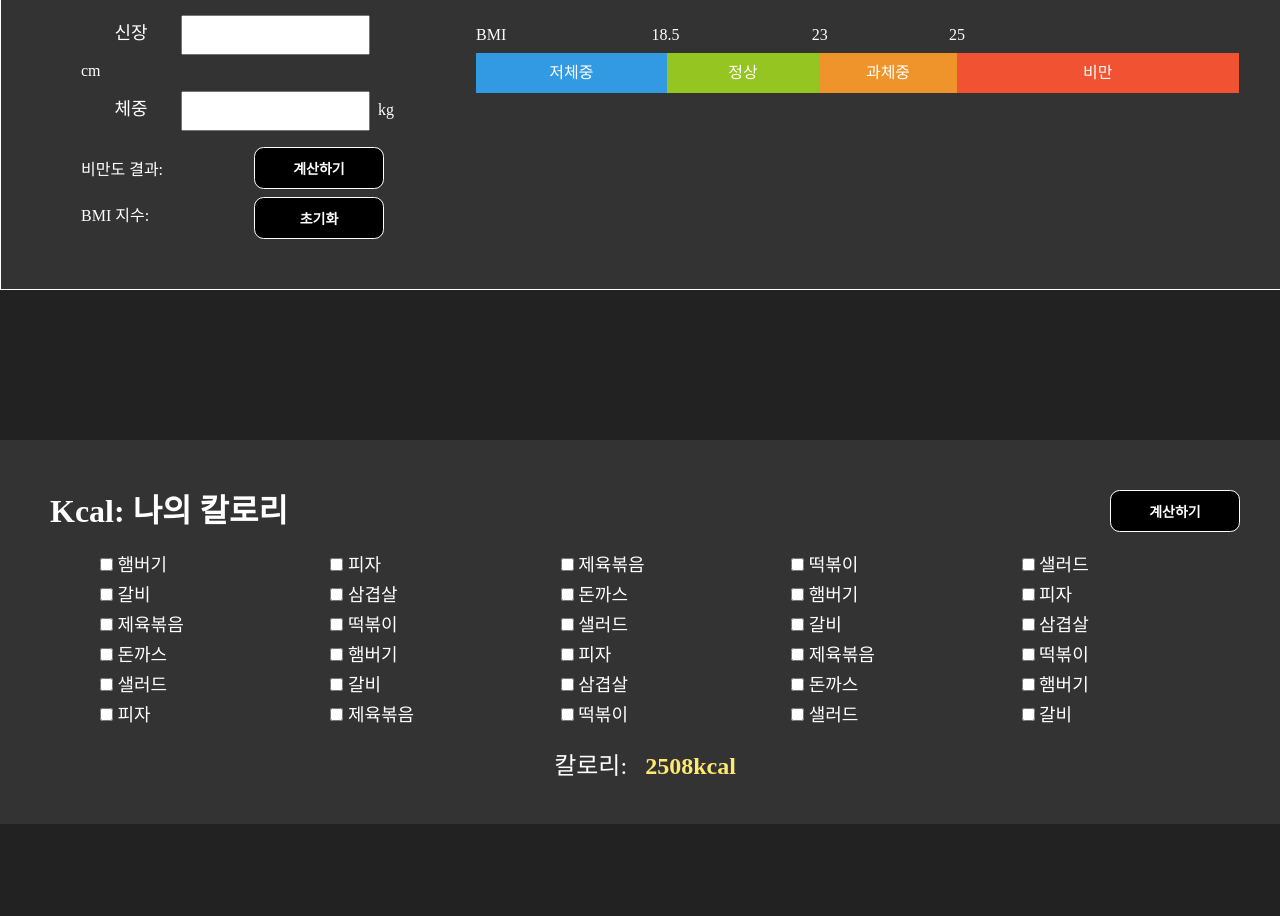
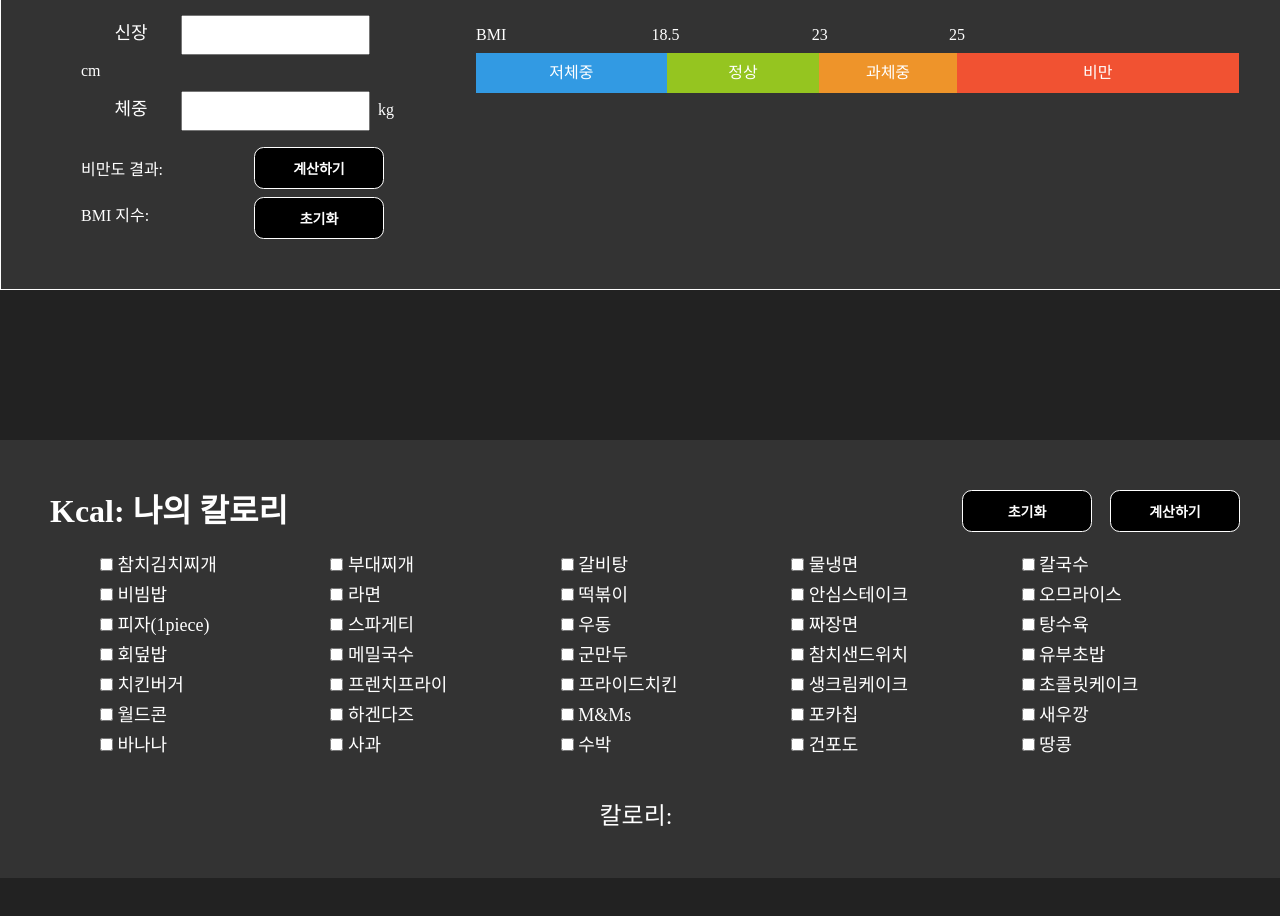
Before and after one commit to wecode-bootcamp-korea/49-2nd-DKDK-frontend, a React app: page / in a window 1280 px wide. Shown: the part 1952-2868 px from the top of the page. Built offline with nearby package versions, Linux system fonts and the light colour scheme.

Commit message:
[feat]메인 페이지 기능 구현2

```diff
--- /dev/null
+++ b/src/data/FOOD_KCAL.js
@@ -0,0 +1,39 @@
+const FOOD_KCAL = [
+  { id: 1, food_name: '참치김치찌개', kcal: 209 },
+  { id: 2, food_name: '부대찌개', kcal: 340 },
+  { id: 3, food_name: '갈비탕', kcal: 630 },
+  { id: 4, food_name: '물냉면', kcal: 502 },
+  { id: 5, food_name: '칼국수', kcal: 209 },
+  { id: 6, food_name: '비빔밥', kcal: 500 },
+  { id: 7, food_name: '라면', kcal: 450 },
+  { id: 8, food_name: '떡볶이', kcal: 482 },
+  { id: 9, food_name: '안심스테이크', kcal: 663 },
+  { id: 10, food_name: '오므라이스', kcal: 662 },
+  { id: 11, food_name: '피자(1piece)', kcal: 250 },
+  { id: 12, food_name: '스파게티', kcal: 473 },
+  { id: 13, food_name: '우동', kcal: 610 },
+  { id: 14, food_name: '짜장면', kcal: 670 },
+  { id: 15, food_name: '탕수육', kcal: 616 },
+  { id: 16, food_name: '회덮밥', kcal: 512 },
+  { id: 17, food_name: '메밀국수', kcal: 450 },
+  { id: 18, food_name: '군만두', kcal: 630 },
+  { id: 19, food_name: '참치샌드위치', kcal: 564 },
+  { id: 20, food_name: '유부초밥', kcal: 800 },
+  { id: 21, food_name: '치킨버거', kcal: 377 },
+  { id: 22, food_name: '프렌치프라이', kcal: 450 },
+  { id: 23, food_name: '프라이드치킨', kcal: 209 },
+  { id: 24, food_name: '생크림케이크', kcal: 244 },
+  { id: 25, food_name: '초콜릿케이크', kcal: 437 },
+  { id: 26, food_name: '월드콘', kcal: 263 },
+  { id: 27, food_name: '하겐다즈', kcal: 220 },
+  { id: 28, food_name: 'M&Ms', kcal: 250 },
+  { id: 29, food_name: '포카칩', kcal: 464 },
+  { id: 30, food_name: '새우깡', kcal: 440 },
+  { id: 31, food_name: '바나나', kcal: 81 },
+  { id: 32, food_name: '사과', kcal: 50 },
+  { id: 33, food_name: '수박', kcal: 21 },
+  { id: 34, food_name: '건포도', kcal: 315 },
+  { id: 35, food_name: '땅콩', kcal: 575 },
+];
+
+export default FOOD_KCAL;
--- a/src/pages/Main/Kcal/Kcal.js
+++ b/src/pages/Main/Kcal/Kcal.js
@@ -1,110 +1,71 @@
-import React from 'react';
+import React, { useState } from 'react';
+import '../../../data/FOOD_KCAL';
 import './Kcal.scss';
+import FOOD_KCAL from '../../../data/FOOD_KCAL';
 
 const Kcal = () => {
+  const [isClick, setIsClick] = useState(false);
+  const [checkedList, setCheckedList] = useState([]);
+
+  const onCheckedList = (checked, kcal) => {
+    setIsClick(false);
+
+    if (checked) {
+      setCheckedList(prev => [...prev, kcal]);
+    } else if (!checked) {
+      setCheckedList(checkedList.filter(el => el !== kcal));
+    }
+  };
+
+  const kcalSum = checkedList.reduce(
+    (acc, currentValue) => acc + currentValue,
+    0,
+  );
+
+  const handleClick = () => {
+    setIsClick(true);
+  };
+
+  const reset = () => {
+    setIsClick(false);
+    setCheckedList([]);
+    document.getElementById('kcalCheck').reset();
+  };
+
   return (
     <section className="kcal">
       <div className="kcalContent">
         <div className="topWrap">
           <h4>Kcal: 나의 칼로리</h4>
-          <button type="button" className="kcalBtn">
-            계산하기
-          </button>
+          <div>
+            <button type="button" className="kcalBtn" onClick={reset}>
+              초기화
+            </button>
+            <button type="button" className="kcalBtn" onClick={handleClick}>
+              계산하기
+            </button>
+          </div>
         </div>
-        <form className="kcalCheck">
-          <label>
-            <input type="checkbox" name="kcal" /> 햄버기
-          </label>
-          <label>
-            <input type="checkbox" name="kcal" /> 피자
-          </label>
-          <label>
-            <input type="checkbox" name="kcal" /> 제육볶음
-          </label>
-          <label>
-            <input type="checkbox" name="kcal" /> 떡볶이
-          </label>
-          <label>
-            <input type="checkbox" name="kcal" /> 샐러드
-          </label>
-          <label>
-            <input type="checkbox" name="kcal" /> 갈비
-          </label>
-          <label>
-            <input type="checkbox" name="kcal" /> 삼겹살
-          </label>
-          <label>
-            <input type="checkbox" name="kcal" /> 돈까스
-          </label>
-          <label>
-            <input type="checkbox" name="kcal" /> 햄버기
-          </label>
-          <label>
-            <input type="checkbox" name="kcal" /> 피자
-          </label>
-          <label>
-            <input type="checkbox" name="kcal" /> 제육볶음
-          </label>
-          <label>
-            <input type="checkbox" name="kcal" /> 떡볶이
-          </label>
-          <label>
-            <input type="checkbox" name="kcal" /> 샐러드
-          </label>
-          <label>
-            <input type="checkbox" name="kcal" /> 갈비
-          </label>
-          <label>
-            <input type="checkbox" name="kcal" /> 삼겹살
-          </label>
-          <label>
-            <input type="checkbox" name="kcal" /> 돈까스
-          </label>
-          <label>
-            <input type="checkbox" name="kcal" /> 햄버기
-          </label>
-          <label>
-            <input type="checkbox" name="kcal" /> 피자
-          </label>
-          <label>
-            <input type="checkbox" name="kcal" /> 제육볶음
-          </label>
-          <label>
-            <input type="checkbox" name="kcal" /> 떡볶이
-          </label>
-          <label>
-            <input type="checkbox" name="kcal" /> 샐러드
-          </label>
-          <label>
-            <input type="checkbox" name="kcal" /> 갈비
-          </label>
-          <label>
-            <input type="checkbox" name="kcal" /> 삼겹살
-          </label>
-          <label>
-            <input type="checkbox" name="kcal" /> 돈까스
-          </label>
-          <label>
-            <input type="checkbox" name="kcal" /> 햄버기
-          </label>
-          <label>
-            <input type="checkbox" name="kcal" /> 피자
-          </label>
-          <label>
-            <input type="checkbox" name="kcal" /> 제육볶음
-          </label>
-          <label>
-            <input type="checkbox" name="kcal" /> 떡볶이
-          </label>
-          <label>
-            <input type="checkbox" name="kcal" /> 샐러드
-          </label>
-          <label>
-            <input type="checkbox" name="kcal" /> 갈비
-          </label>
+        <form id="kcalCheck">
+          {FOOD_KCAL.map(food => {
+            const { id, food_name, kcal } = food;
+            return (
+              <label key={id}>
+                <input
+                  type="checkbox"
+                  name="kcal"
+                  onChange={e => {
+                    onCheckedList(e.target.checked, kcal);
+                  }}
+                />
+                &nbsp;{food_name}
+              </label>
+            );
+          })}
         </form>
         <div className="kcalResultWrap">
-          칼로리: <span className="kcalResult">2508kcal</span>
+          칼로리:
+          <span className="kcalResult">{isClick && ` ${kcalSum}kcal`}</span>
         </div>
       </div>
     </section>
--- a/src/pages/Main/Kcal/Kcal.scss
+++ b/src/pages/Main/Kcal/Kcal.scss
@@ -1,6 +1,5 @@
 .kcal {
   width: 1290px;
-  height: 384px;
   margin: 0 auto 150px auto;
   padding: 50px;
   color: #fff;
@@ -20,6 +19,7 @@
       .kcalBtn {
         width: 130px;
         height: 42px;
+        margin-left: 18px;
         border-radius: 0.6rem;
         font-size: 14px;
         font-weight: bold;
@@ -34,7 +34,7 @@
       }
     }
 
-    .kcalCheck {
+    #kcalCheck {
       display: grid;
       grid-template-columns: 218.4px 218.4px 218.4px 218.4px 218.4px;
       gap: 12px;
@@ -49,7 +49,7 @@
       align-items: center;
       width: 100%;
       height: 100%;
-      margin-top: 30px;
+      margin-top: 50px;
       font-size: 24px;
 
       .kcalResult {
--- a/src/pages/Main/Main.js
+++ b/src/pages/Main/Main.js
@@ -1,4 +1,4 @@
-import React, { useRef, useState } from 'react';
+import React, { useRef } from 'react';
 import Banner from './Banner/Banner';
 import SubBannerNav from './SubBannerNav/SubBannerNav';
 import SubBanner from './SubBanner/SubBanner';
```
